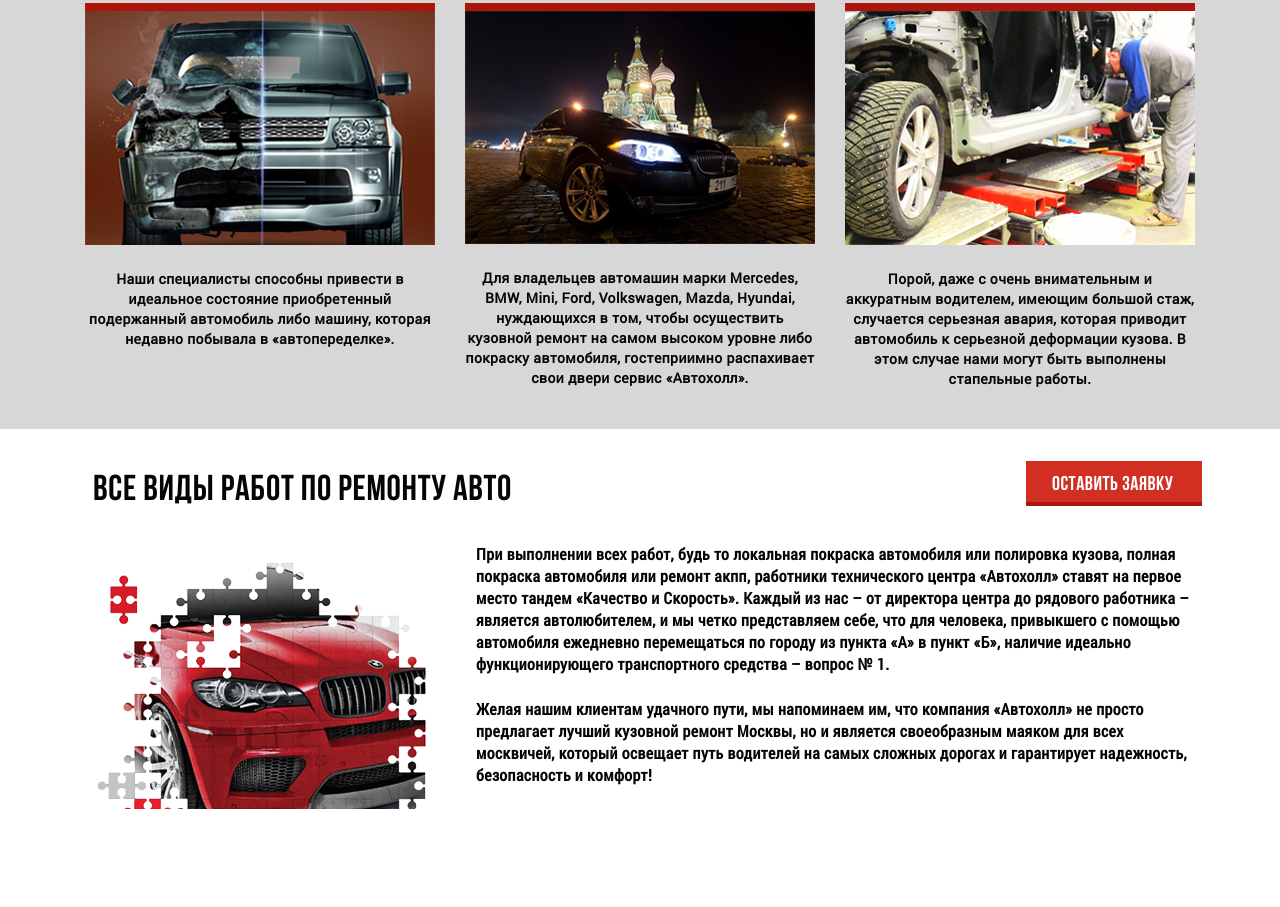
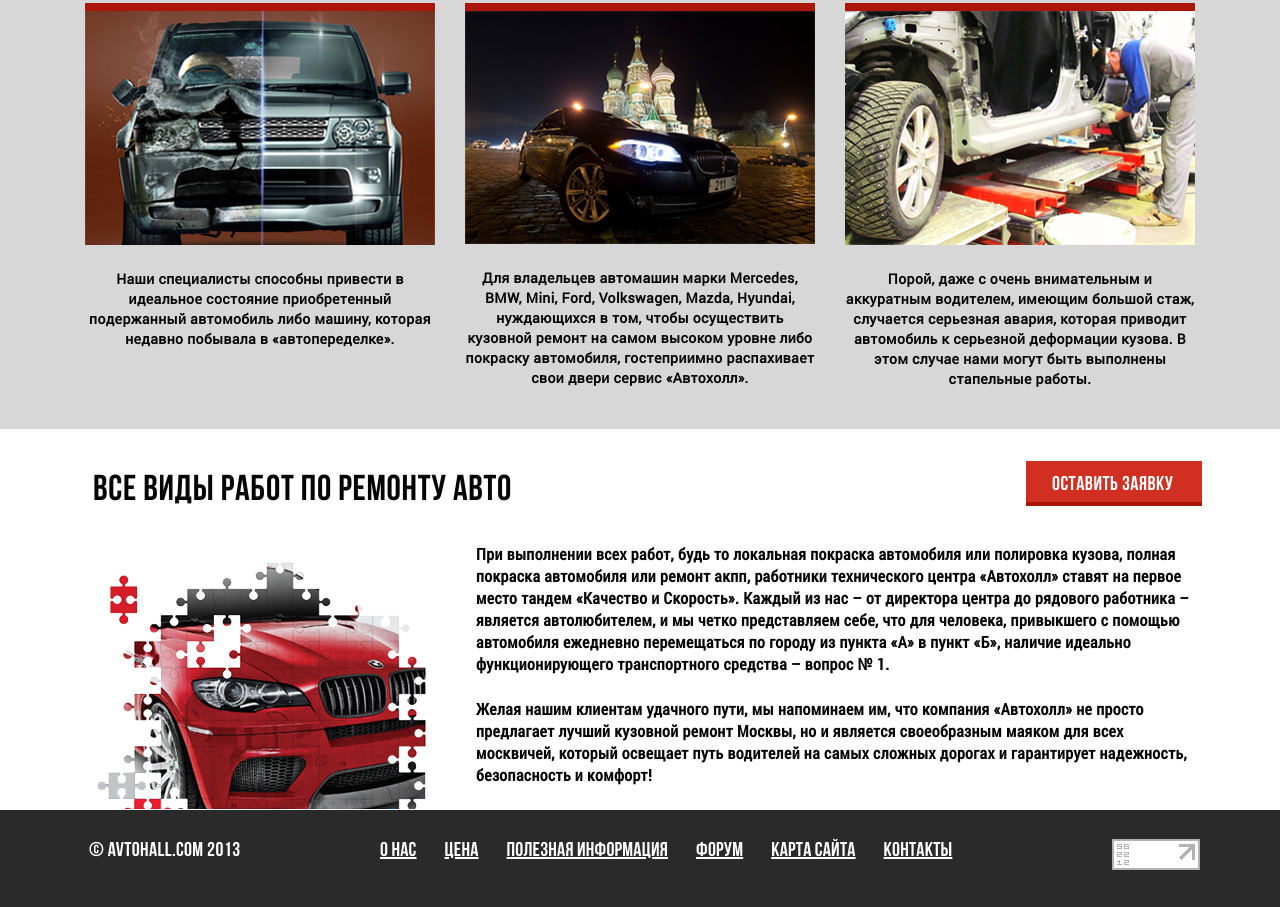
Before and after one commit to kalebra/AutoService, a plain HTML site: page index.html in a window 1280 px wide. Shown: the part 2001-2908 px from the top of the page. Before the commit the page ends 2814 px from the top, so only its background shows below. Drawn offline with nearby package versions, Linux system fonts and the light colour scheme.

Commit message:
finished footer

```diff
--- a/index.html
+++ b/index.html
@@ -221,6 +221,41 @@
 		</div>
 	</section>
 
+	<footer>
+		<div class="container">
+			<div class="row">
+				<div class="col-3">
+					<span>© avtohall.com 2013</span>
+				</div>
+				<div class="col-7">
+					<ul>
+						<li>
+							<a href="">О нас</a>
+						</li>
+						<li>
+							<a href="">Цена</a>
+						</li>
+						<li>
+							<a href="">Полезная информация</a>
+						</li>
+						<li>
+							<a href="">Форум</a>
+						</li>
+						<li>
+							<a href="">Карта сайта</a>
+						</li>
+						<li>
+							<a href="">Контакты</a>
+						</li>
+					</ul>
+				</div>
+				<div class="col-2">
+					<img src="img/yandex-stat.jpg" alt="">
+				</div>
+			</div>
+		</div>
+	</footer>
+
 	<script>document.write('<script src="http://' + (location.host || 'localhost').split(':')[0] + ':35729/livereload.js?snipver=1"></' + 'script>')</script>
 </body>
 </html>
--- a/style/style.css
+++ b/style/style.css
@@ -519,11 +519,13 @@ h1 {
 }
 
 /* we_pros */
+
 .we_pros {
 	height: 1100px;
 	background-color: #eaeaea;
 
 }
+
 .we_pros h2 {
 	padding-top: 45px;
 	color: #050505;
@@ -531,6 +533,25 @@ h1 {
 	font-weight: bold;
 	line-height: 26px;
 	text-align: center;
+	letter-spacing: 0.014em;
+}
+
+.we_pros h2::before {
+	content: "";
+	background-image: url(../img/side-line-l-black.png);
+	width: 50px;
+	height: 20px;
+	position: absolute;
+	margin: 1px 0 0 -56px;
+}
+
+.we_pros h2::after {
+	content: "";
+	background-image: url(../img/side-line-r-black.png);
+	width: 50px;
+	height: 20px;
+	position: absolute;
+	margin: 1px 0 0 2px;
 }
 
 .we_pros > div > div > div > p {
@@ -610,5 +631,45 @@ h1 {
 }
 
 .request img {
-	margin: 18px 0 0 6px;
+	margin: 18px 0 -3px 6px;
 }
+
+/* footer */
+
+footer {
+	background-color: #2a2a2a;
+	color: #fff;
+	font-size: 20px;
+	font-weight: bold;
+	line-height: 22px;
+	padding-bottom: 31px;
+}
+
+footer span {
+	display: inline-block;
+    margin-top: 30px;
+    margin-left: 4px;
+    letter-spacing: 0.021em;
+}
+
+footer a {
+	color: #fff;
+	text-decoration: underline;
+	margin-right: 28px;
+}
+
+footer a:hover {
+	color: #fff;
+	text-decoration: none;
+}
+
+footer ul {
+	display: flex;
+	flex-direction: row;
+	padding: 30px 0 0 10px;
+	letter-spacing: 0.011em;
+}
+
+footer img {
+	margin: 29px 0 0 77px;
+}
```
Also changed, not shown: img/yandex-stat.jpg (added).
